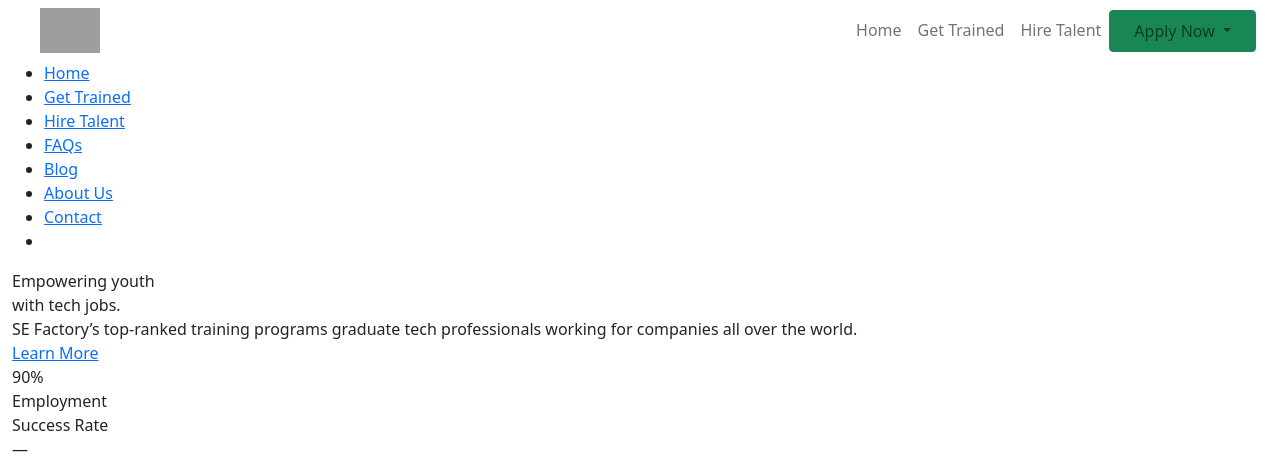
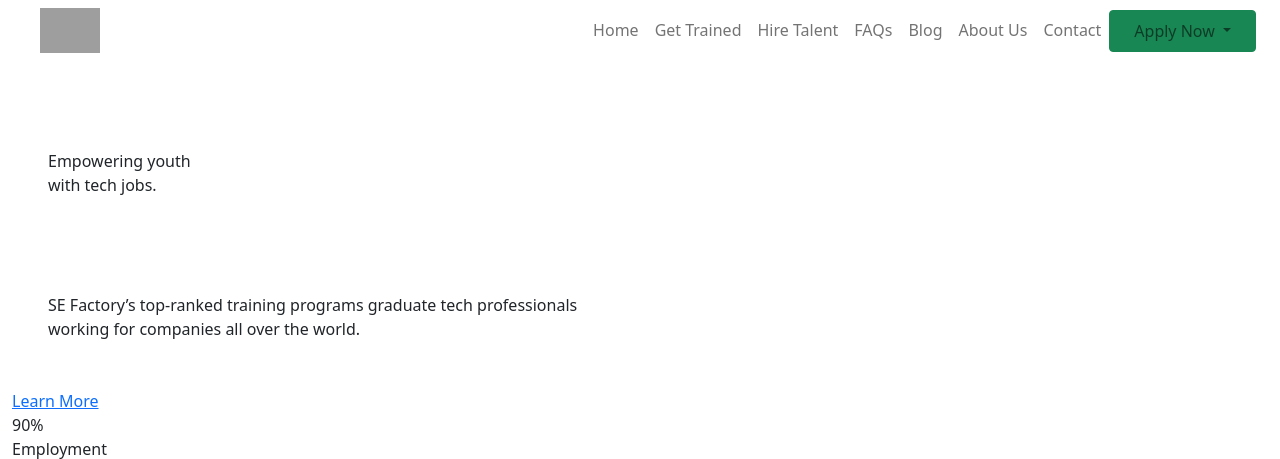
Before and after one commit to Yousef-Baytam/SEfactory-main-page-Bootstap, a plain HTML site: page index.html in a window 1280 px wide. Shown: the top 459 px of the page. Drawn offline with nearby package versions, Linux system fonts and the light colour scheme; grey boxes are pictures that could not be loaded.

Commit message:
Fixed the navbar

```diff
--- a/index.html
+++ b/index.html
@@ -14,7 +14,7 @@
     </head>
     <body class="container-fluid">
         <header>
-            <nav class="navbar navbar-expand-lg navbar-light ">
+            <nav class="navbar navbar-expand-lg navbar-light pb-5 m-b5">
                 <div class="container-fluid">
                     <a class="navbar-brand" href="#"><a class="logo" href="https://sefactory.io/"><img
                                 src="https://images.squarespace-cdn.com/content/v1/5e4442200ffeee35974d1060/f4e4a30d-4b0d-4e5f-a2e8-4e2da9234088/SE-Grey-Icon-RGB-01+copy.png?format=1500w"
@@ -37,6 +37,18 @@
                             <li class="nav-item">
                                 <a class="nav-link" href="https://sefactory.io/hire-talent">Hire Talent</a>
                             </li>
+                            <li class="nav-item">
+                                <a class="nav-link" href="https://sefactory.io/faqs">FAQs </a>
+                            </li>
+                            <li class="nav-item">
+                                <a class="nav-link" href="https://sefactory.io/blog">Blog</a>
+                            </li>
+                            <li class="nav-item">
+                                <a class="nav-link" href="https://sefactory.io/about-us">About Us</a>
+                            </li>
+                            <li class="nav-item">
+                                <a class="nav-link" href="https://sefactory.io/contact">Contact</a>
+                            </li>
                             <li class="nav-item dropdown">
                                 <a class="nav-link dropdown-toggle btn btn-success p-4 pt-2 pb-2" href="#"
                                     id="navbarDropdownMenuLink" role="button" data-bs-toggle="dropdown"
@@ -55,30 +67,11 @@
                     </div>
                 </div>
             </nav>
-            <nav>
-                <div class="nav-list-wrapper">
-                    <ul class="hello">
-                        <li class="bordered"><a class="test" href="https://sefactory.io/">Home</a></li>
-                        <li><a class="test" href="https://sefactory.io/get-trained">Get Trained</a></li>
-                        <li><a class="test" href="https://sefactory.io/hire-talent">Hire Talent</a></li>
-                        <li><a class="test" href="https://sefactory.io/faqs">FAQs </a></li>
-                        <li><a class="test" href="https://sefactory.io/blog">Blog</a></li>
-                        <li><a class="test" href="https://sefactory.io/about-us">About Us</a></li>
-                        <li><a class="test" href="https://sefactory.io/contact">Contact</a></li>
-                        <li class="button test">
-                            <ul class="list">
-
-
-                            </ul>
-                        </li>
-                    </ul>
-                </div>
-            </nav>
-            <div class="header-element">
-                <div class="header-element-1">
+            <div class="row col-6">
+                <div class="p-5">
                     <div><span class="bold">Empowering youth</span></div> with tech jobs.
                 </div>
-                <div class="header-element-2">
+                <div class="p-5">
                     SE Factory’s top-ranked training programs graduate tech professionals working for companies all over
                     the world.
                 </div>
```
